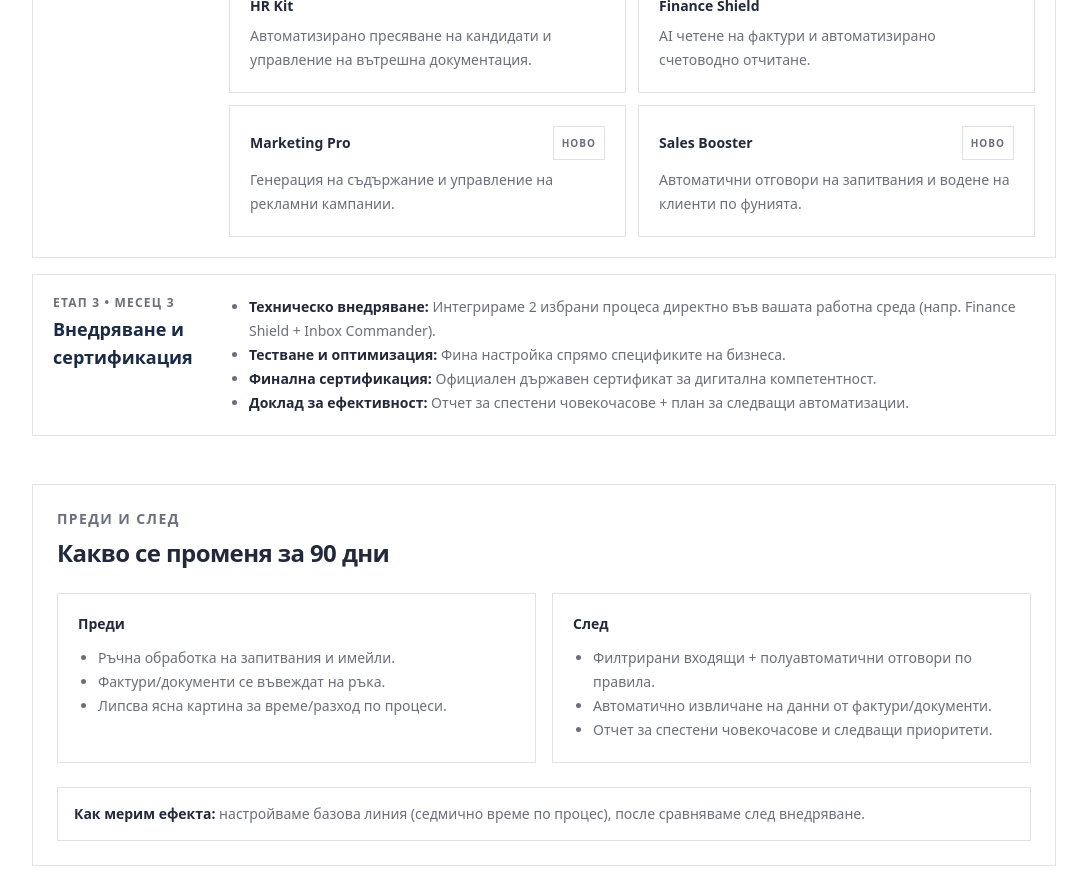
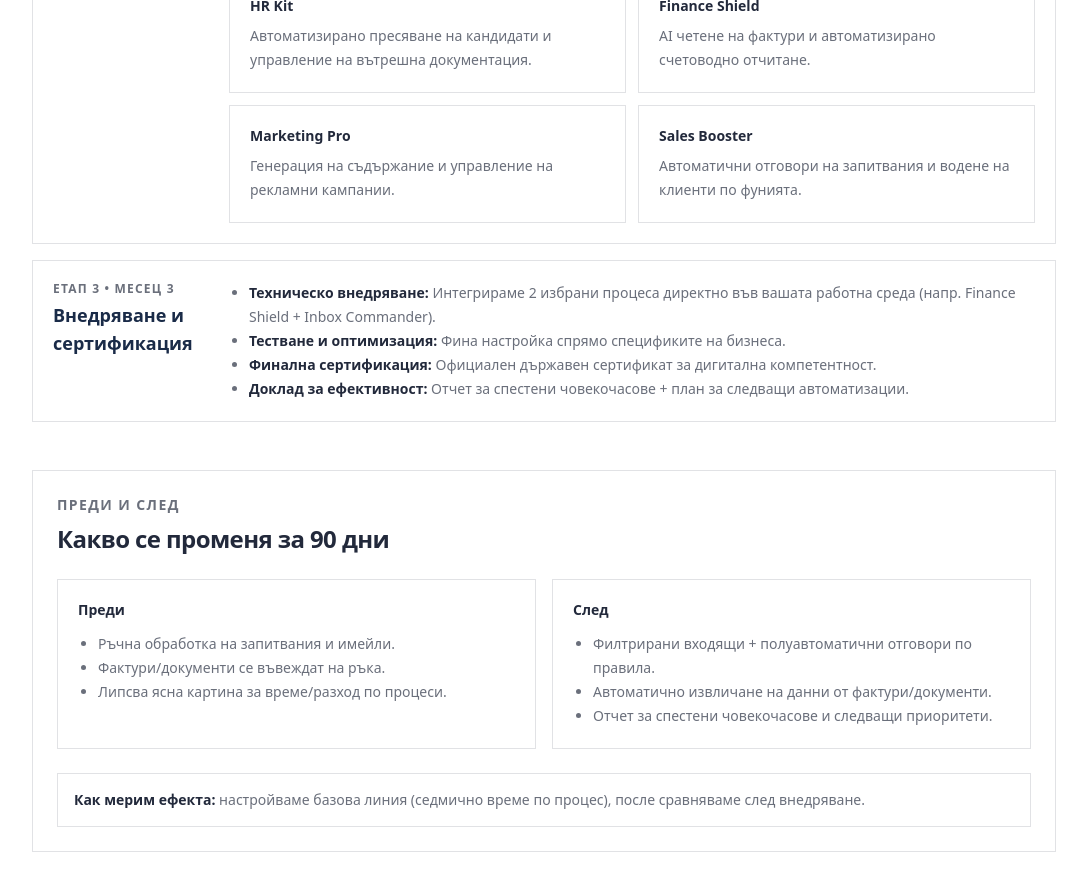
Before and after one commit to simeon619619619619-create/startwithai, a Next.js app: page /program in a window 1280 px wide. Shown: the part 900-1791 px from the top of the page, without its empty margins (96-1183 px from the left). Built offline with nearby package versions, Linux system fonts and the light colour scheme.

Commit message:
Program page: remove NEW badges on module cards

```diff
--- a/src/app/program/page.tsx
+++ b/src/app/program/page.tsx
@@ -63,12 +63,10 @@ export default function ProgramPage() {
     {
       title: "Marketing Pro",
       desc: "Генерация на съдържание и управление на рекламни кампании.",
-      tag: "ново",
     },
     {
       title: "Sales Booster",
       desc: "Автоматични отговори на запитвания и водене на клиенти по фунията.",
-      tag: "ново",
     },
   ];
 
```
